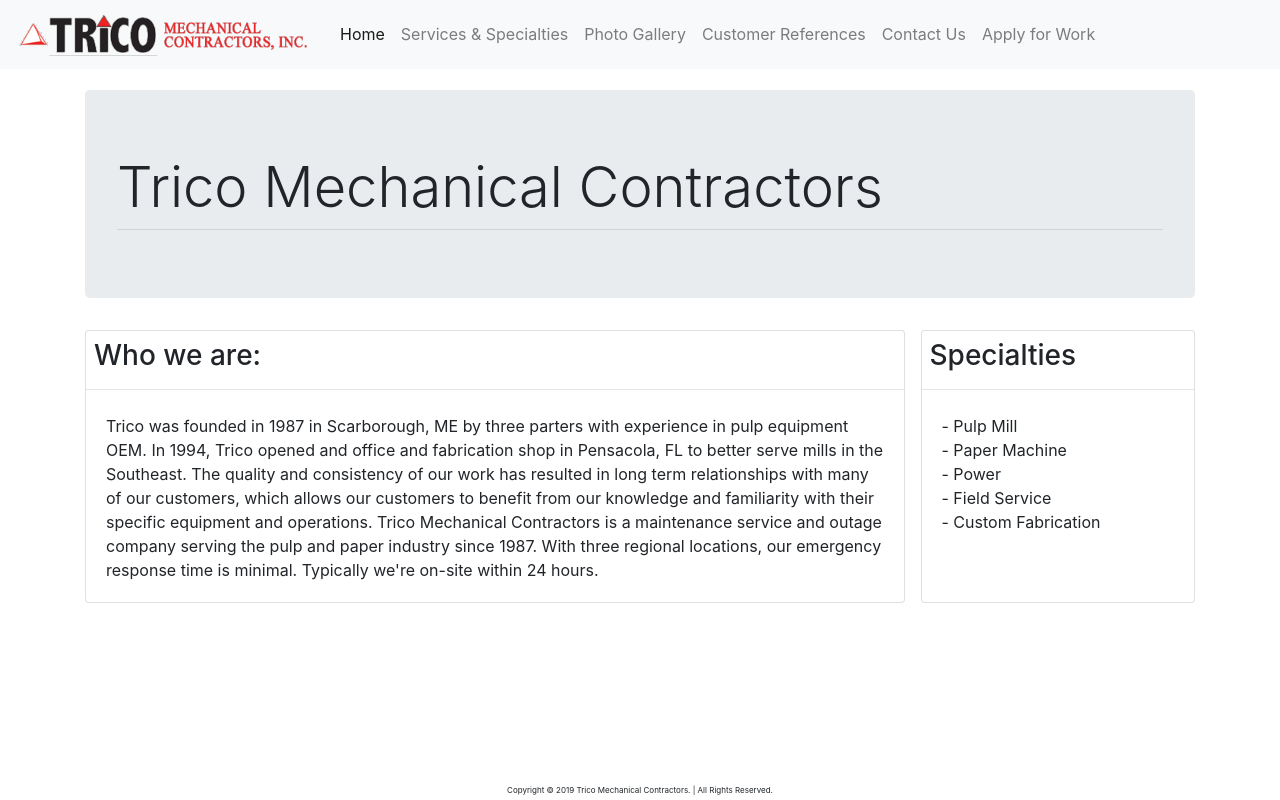
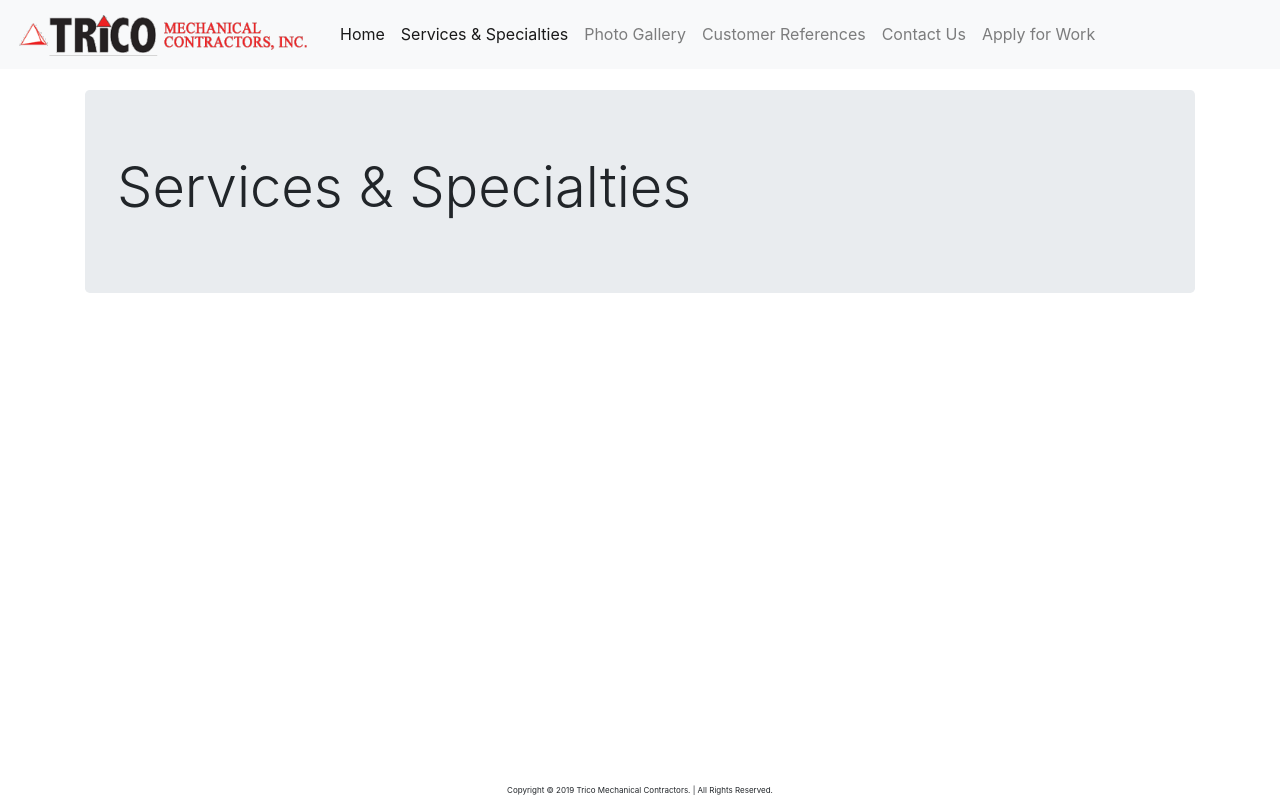
Before and after one commit to tricomechanical/trico, an Angular app: page /services in a window 1280 px wide. Before the commit this address led to /. Built offline with nearby package versions, Linux system fonts and the light colour scheme.

Commit message:
Hooked up menu link for Specialties page

```diff
--- a/src/app/app-routing.module.ts
+++ b/src/app/app-routing.module.ts
@@ -2,6 +2,7 @@
 import { Routes, RouterModule } from '@angular/router';
 import { HomeComponent } from './pages/home/home.component';
 import { ContactComponent } from './pages/contact/contact.component';
+import { SpecialtiesComponent } from './pages/specialties/specialties.component';
 
 const routes: Routes = [
   {
@@ -10,7 +11,7 @@
   },
   {
     path: 'services',
-    redirectTo: ''
+    component: SpecialtiesComponent
   },
   {
     path: 'photos',
--- a/src/app/pages/specialties/specialties.component.html
+++ b/src/app/pages/specialties/specialties.component.html
@@ -1 +1,8 @@
-<p>specialties works!</p>
+<div class="container">
+    <div class="jumbotron page-header">
+        <h1 class="display-4">
+            Services & Specialties
+        </h1>
+    </div>
+
+</div>
```
